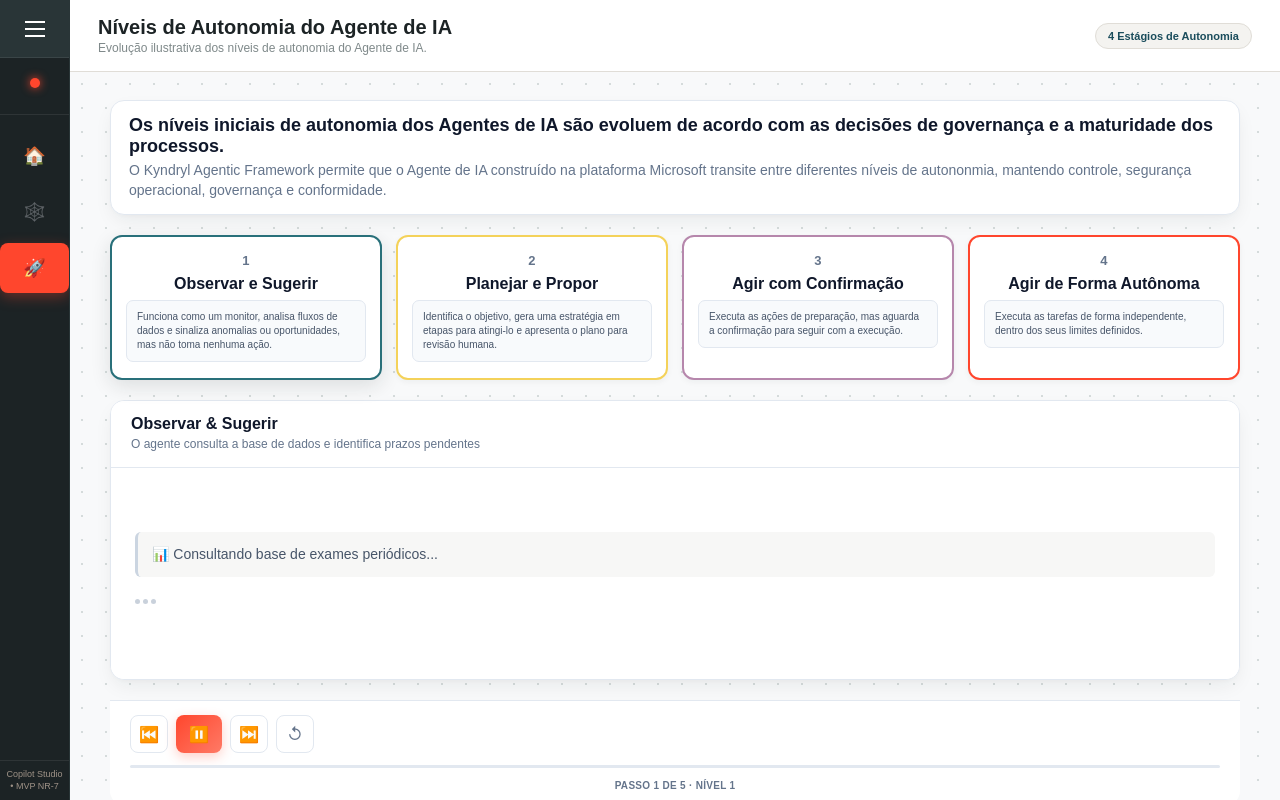
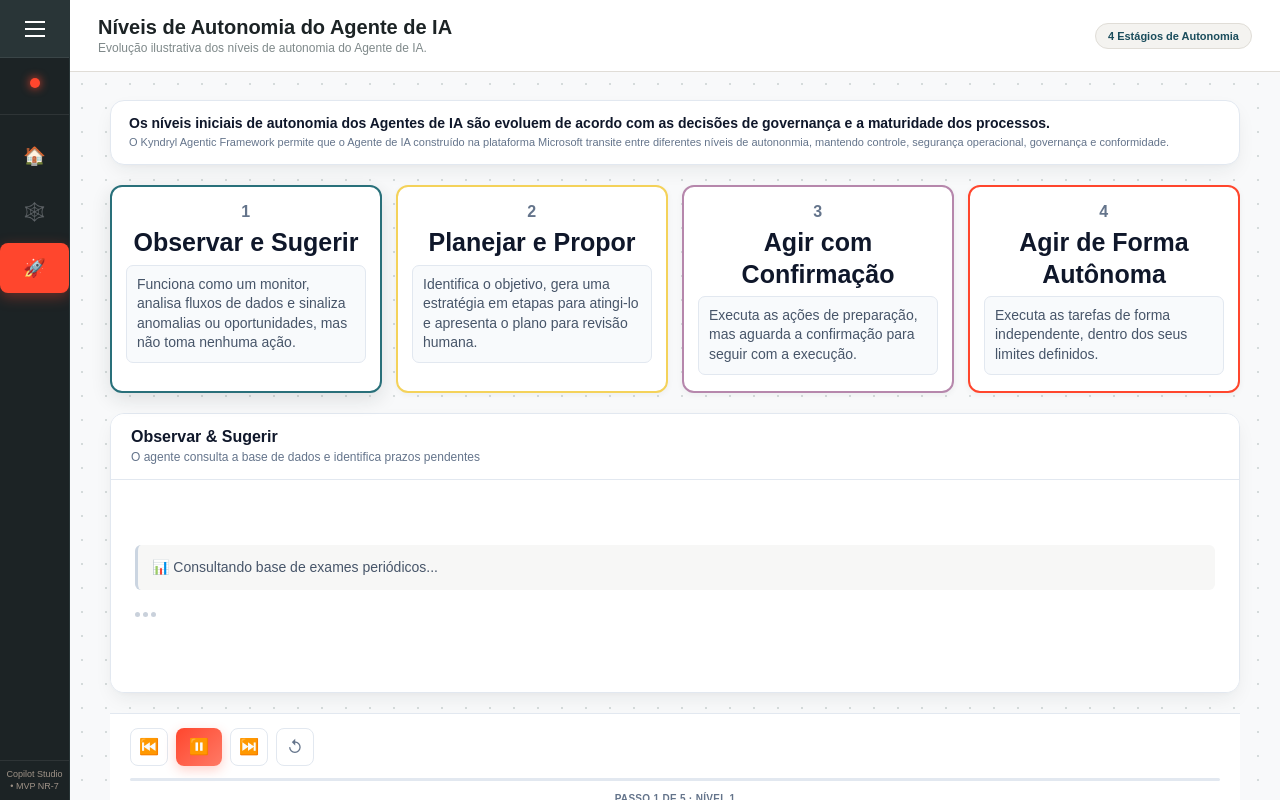
Before and after one commit to Gika1102/PoC-HDI-2v, a plain HTML site: page agent-journey.html in a window 1280 px wide. Drawn offline with Linux system fonts and the light colour scheme.

Commit message:
Update journey.css

```diff
--- a/css/journey.css
+++ b/css/journey.css
@@ -19,14 +19,14 @@
 }
 
 .journey-intro h2 {
-  font-size: 18px;
+  font-size: 14px;
   font-weight: 700;
   color: #0F172A;
   margin: 0;
 }
 
 .journey-intro p {
-  font-size: 14px;
+  font-size: 11px;
   color: #64748B;
   margin: 4px 0 0 0;
   line-height: 1.4;
@@ -90,7 +90,7 @@
 }
 
 .segment-number {
-  font-size: 13px;
+  font-size: 16px;
   font-weight: 800;
   color: #64748B;
   text-transform: uppercase;
@@ -98,7 +98,7 @@
 }
 
 .segment-title {
-  font-size: 16px;
+  font-size: 25px;
   font-weight: 700;
   color: #0F172A;
   line-height: 1.25;
@@ -111,7 +111,7 @@
   background: #F8FAFC;
   border: 1px solid #E2E8F0;
   border-radius: 7px;
-  font-size: 10px;
+  font-size: 14px;
   font-weight: 400;
   color: #475569;
   line-height: 1.4;
```
